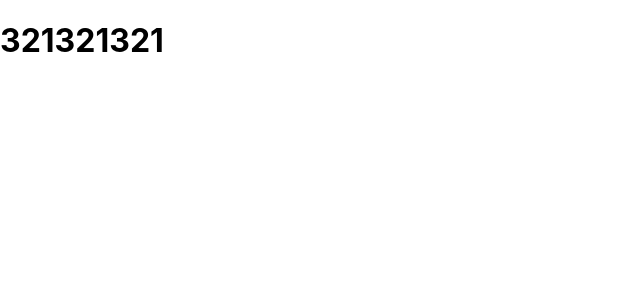
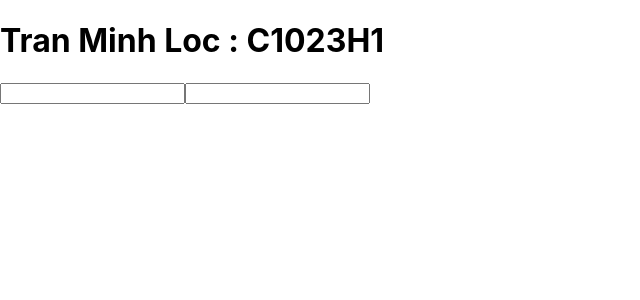
Before and after one commit to LocTM/all-react, a React (Create React App) app in the folder demo/: page / in a window 1280 px wide. Shown: the top 300 px of the page, without its empty margins (0-640 px from the left). Built offline with nearby package versions, Linux system fonts and the light colour scheme.

Commit message:
onChange

```diff
--- a/demo/src/App.js
+++ b/demo/src/App.js
@@ -1,10 +1,15 @@
 import logo from './logo.svg';
 import './App.css';
 import {FComponent} from "./FComponent";
+import Demo from "./Demo";
 
 function App() {
   return (
-    <FComponent></FComponent>
+
+      <>
+         {/*<FComponent></FComponent>*/}
+     <Demo></Demo>
+      </>
   );
 }
 
--- /dev/null
+++ b/demo/src/Demo.js
@@ -0,0 +1,28 @@
+import {Component} from "react";
+
+export default class Demo extends Component{
+    constructor(props) {
+        super(props);
+        this.state = {
+            name: "Tran Minh Loc",
+            class: "C1023H1"
+        }
+    }
+    render() {
+        return(
+            <>
+                <h1>{this.state.name} : {this.state.class}</h1>
+                <input type="text" onChange={(e) => {
+                    this.setState({
+                        name: e.target.value,
+                    })
+                }}/>
+                <input type="text" onChange={(e) => {
+                    this.setState({
+                        class: e.target.value,
+                    })
+                }}/>
+            </>
+        )
+    }
+}
```
